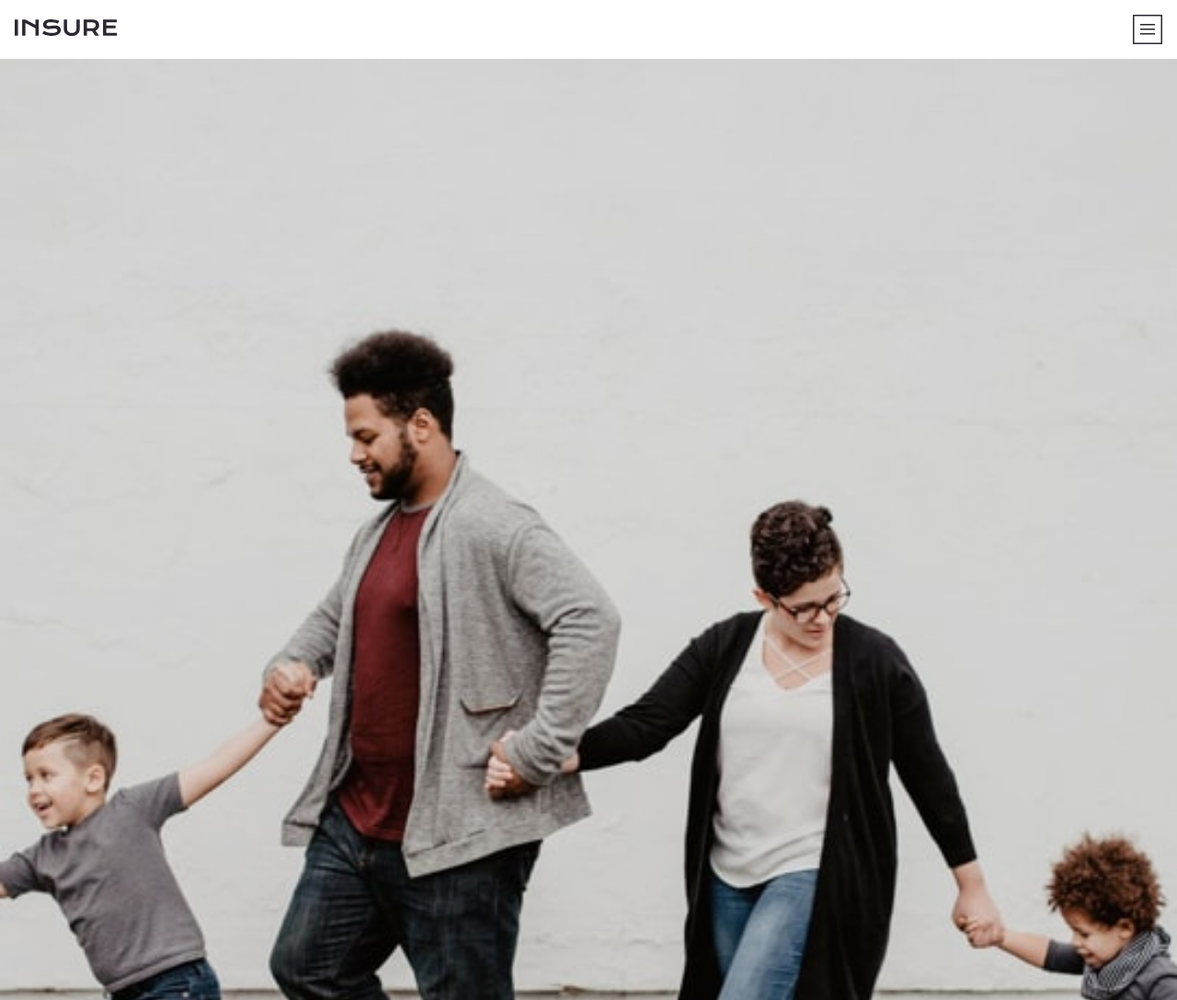
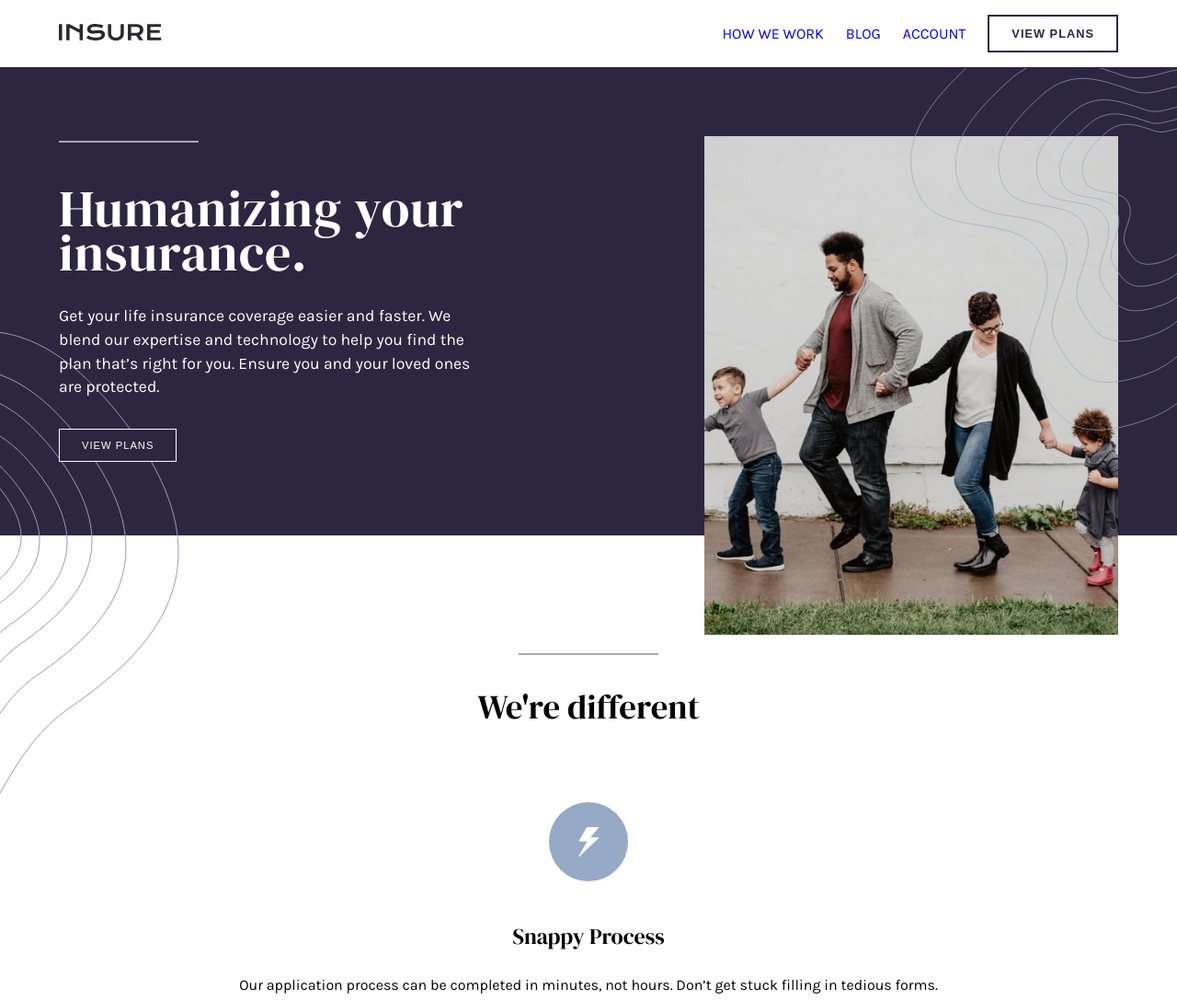
Before and after one commit to Darsh2987/insure-landing-page, a website built with webpack: page src/index.html in a window 1280 px wide. Shown: the top 1087 px of the page at 92% size. Built offline with nearby package versions, Linux system fonts and the light colour scheme; files whose address does not match are found by name.

Commit message:
desktop styles - adjusting markp for styles

```diff
--- a/src/assets/scss/_global.scss
+++ b/src/assets/scss/_global.scss
@@ -12,6 +12,7 @@ body {
 h1,
 h3 {
   font-family: "DM Serif Display", serif;
+  line-height: 3rem;
 }
 
 h1 {
@@ -19,8 +20,7 @@ h1 {
 }
 
 p {
-  color: $dark-grayish-violet;
-  line-height: 1.3rem;
+  line-height: 1.6rem;
 }
 
 a {
--- a/src/assets/scss/_header.scss
+++ b/src/assets/scss/_header.scss
@@ -1,8 +1,10 @@
 .header {
-  display: flex;
-  justify-content: space-between;
-  align-items: center;
-  padding: 1rem;
+  &__inner {
+    display: flex;
+    justify-content: space-between;
+    align-items: center;
+    padding: 1rem;
+  }
 
   &__close-menu {
     display: none;
@@ -10,5 +12,52 @@
 
   &__nav {
     display: none;
+
+    ul li a {
+      text-transform: uppercase;
+    }
   }
 }
+
+@media screen and (min-width: 1024px) {
+  .header {
+    &__inner {
+      width: 90%;
+      margin: 0 auto;
+      padding: 1rem 0rem;
+    }
+
+    &__hamburger-icon {
+      display: none;
+    }
+
+    &__nav {
+      display: block;
+
+      ul {
+        display: flex;
+        align-items: center;
+
+        li:not(:last-child) {
+          margin-right: 1.5rem;
+        }
+
+        button {
+          color: $dark-violet;
+          background-color: #fff;
+          border: 2px solid $dark-violet;
+          font-size: 0.8rem;
+          font-weight: bold;
+        }
+      }
+    }
+  }
+}
+
+@media screen and (min-width: 1440px) {
+  .header {
+    &__inner {
+      width: 80%;
+    }
+  }
+}
--- a/src/assets/scss/_hero.scss
+++ b/src/assets/scss/_hero.scss
@@ -1,7 +1,12 @@
 .hero {
   background-color: $dark-violet;
 
-  &__image {
+  &__inner > .hero__intro-left-bg-pattern-image,
+  &__inner > .hero__intro-right-bg-pattern-image {
+    display: none;
+  }
+
+  &__image img {
     width: 100%;
     display: block;
   }
@@ -11,6 +16,7 @@
     padding: 5rem 1rem;
     color: #fff;
     text-align: center;
+    z-index: 1;
 
     &-left-bg-pattern-image {
       position: absolute;
@@ -36,3 +42,89 @@
     }
   }
 }
+
+@media screen and (min-width: 1024px) {
+  .hero {
+    &__content-wrapper {
+      width: 90%;
+      position: relative;
+      margin: 0 auto;
+    }
+
+    &__image {
+      order: 2;
+      width: 450px;
+      position: absolute;
+      top: 75px;
+      right: 0;
+    }
+
+    &__intro {
+      position: relative;
+      width: 500px;
+      text-align: unset;
+      padding: 5rem 2rem 5rem 0rem;
+
+      &-headline {
+        font-size: 3.5rem;
+        margin-bottom: 2rem;
+
+        &::before {
+          content: "";
+          display: flex;
+          width: 150px;
+          margin-bottom: 3rem;
+          background-color: $light-grayish-violet;
+          border: 1px solid $light-grayish-violet;
+        }
+      }
+
+      &-description {
+        font-size: 1.1rem;
+      }
+
+      &-left-bg-pattern-image {
+        display: none;
+      }
+
+      &-right-bg-pattern-image {
+        display: none;
+      }
+    }
+
+    &__inner > .hero__intro-left-bg-pattern-image,
+    &__inner > .hero__intro-right-bg-pattern-image {
+      display: unset;
+    }
+
+    &__inner > .hero__intro-left-bg-pattern-image {
+      top: 360px;
+    }
+
+    &__inner > .hero__intro-right-bg-pattern-image {
+      top: 74px;
+
+      img {
+        width: 290px;
+      }
+    }
+  }
+}
+
+@media screen and (min-width: 1440px) {
+  .hero {
+    &__content-wrapper {
+      width: 80%;
+    }
+
+    &__image {
+      width: 500px;
+    }
+
+    &__inner > .hero__intro-right-bg-pattern-image {
+      img {
+        width: 340px;
+      }
+    }
+  }
+}
--- a/src/index.html
+++ b/src/index.html
@@ -14,6 +14,7 @@
   <body>
     <!-- Header and Nav -->
     <header class="header">
+      <div class="header__inner">
         <a class="header__logo" href="/">
           <img src="./images/logo.svg" alt="Logo" />
         </a>
@@ -27,6 +28,7 @@
             <li><button class="header__nav-button button">view plans</button></li>
           </ul>
         </nav>
+      </div>
     </header>
     <!-- End of Header and Nav -->
 
@@ -34,13 +36,39 @@
     <main class="main">
       <!-- Hero -->
       <section class="hero">
-        <img class="hero__image" src="./images/image-intro-desktop.jpg" alt="Image - Family Walking" />
+        <div class="hero__inner">
+          <picture class="hero__intro-left-bg-pattern-image">
+            <source srcset="./images/bg-pattern-intro-left-desktop.svg" media="(min-width: 1024px)" type="image/jpg" />
+            <img src="./images/bg-pattern-intro-left-mobile.svg" alt="" />
+          </picture>
+
+          <div class="hero__content-wrapper">
+            <picture class="hero__image">
+              <source srcset="./images/image-intro-desktop.jpg" media="(min-width: 1024px)" type="image/jpg" />
+              <img src="./images/image-intro-mobile.jpg" alt="Image - Family Walking" />
+            </picture>
+
             <div class="hero__intro">
-          <img class="hero__intro-left-bg-pattern-image" src="./images/bg-pattern-intro-left-mobile.svg" alt="" />
+              <picture class="hero__intro-left-bg-pattern-image">
+                <source srcset="./images/bg-pattern-intro-left-desktop.svg" media="(min-width: 1024px)" type="image/jpg" />
+                <img src="./images/bg-pattern-intro-left-mobile.svg" alt="" />
+              </picture>
+
               <h1 class="hero__intro-headline">Humanizing your insurance.</h1>
               <p class="hero__intro-description">Get your life insurance coverage easier and faster. We blend our expertise and technology to help you find the plan that’s right for you. Ensure you and your loved ones are protected.</p>
               <button class="hero__intro-button button">view plans</button>
-          <img class="hero__intro-right-bg-pattern-image" src="./images/bg-pattern-intro-right-mobile.svg" alt="" />
+
+              <picture class="hero__intro-right-bg-pattern-image">
+                <source srcset="./images/bg-pattern-intro-right-desktop.svg" media="(min-width: 1024px)" type="image/jpg" />
+                <img src="./images/bg-pattern-intro-right-mobile.svg" alt="" />
+              </picture>
+            </div>
+          </div>
+
+          <picture class="hero__intro-right-bg-pattern-image">
+            <source srcset="./images/bg-pattern-intro-right-desktop.svg" media="(min-width: 1024px)" type="image/jpg" />
+            <img src="./images/bg-pattern-intro-right-mobile.svg" alt="" />
+          </picture>
         </div>
       </section>
       <!-- End of Hero -->
```
Lines whose indentation alone changed are shown as unchanged.
